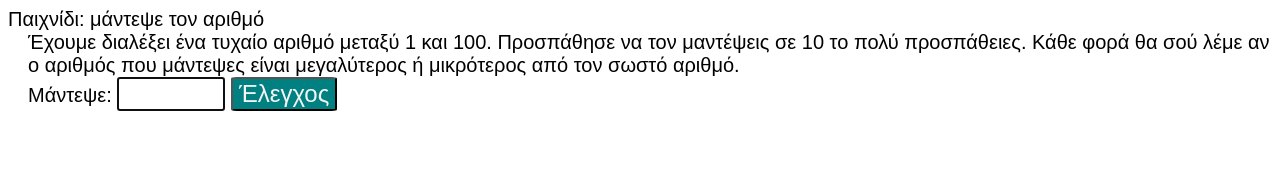
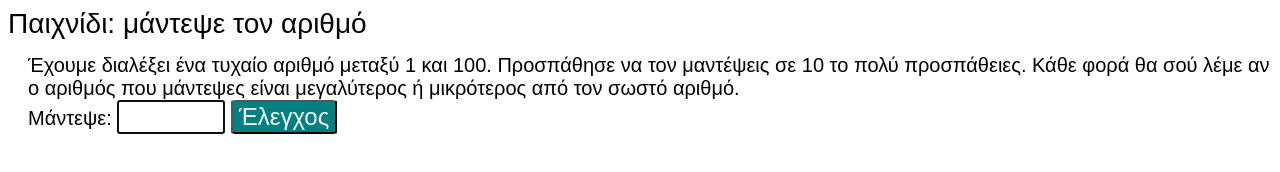
Before and after one commit to brian13th/Web-Development, a plain HTML site: page GuessTheNumber/final-test-template.html in a window 1280 px wide. Drawn offline with Linux system fonts and the light colour scheme.

Commit message:
added header css styling

```diff
--- a/GuessTheNumber/final-test-style.css
+++ b/GuessTheNumber/final-test-style.css
@@ -18,10 +18,14 @@ body {
     font-family: Arial, Helvetica, sans-serif;
 }
 
-heading, input, button {
+input, button {
     font-size: 1.2em;
 }
 
+header {
+    font-size: 1.4em;
+    margin-bottom: 0.5em;
+}
 button {
     background-color: var(--btn-color);
     color: var(--btn-text);
```
